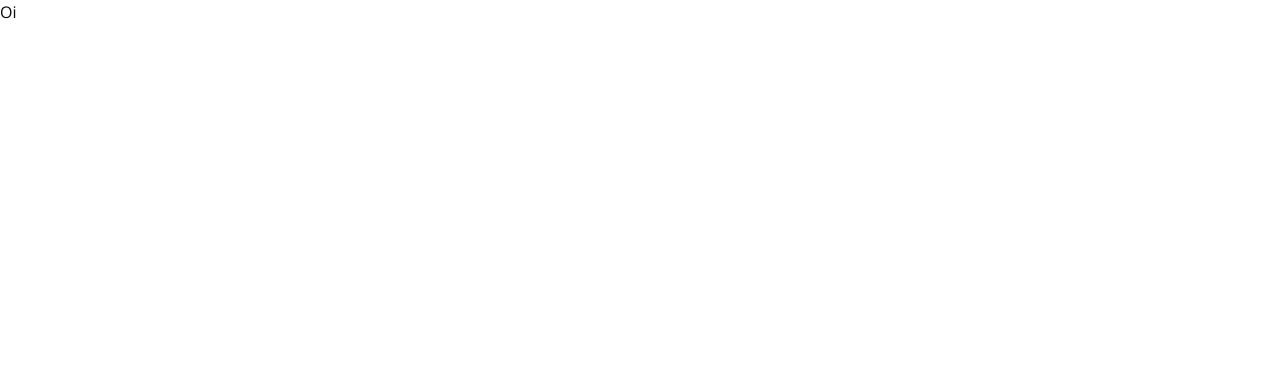
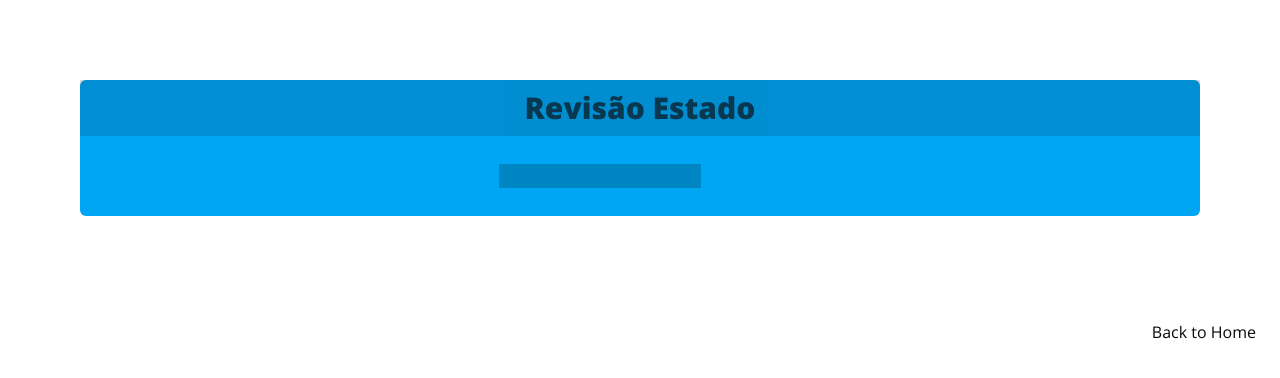
Before and after one commit to ferdsleite/estudos-gerenciamento-de-estado, a Next.js app: page /revisao/estado in a window 1280 px wide. Shown: the top 378 px of the page. Built offline with nearby package versions, Linux system fonts and the light colour scheme.

Commit message:
estado revisado

```diff
--- a/src/pages/revisao/estado.tsx
+++ b/src/pages/revisao/estado.tsx
@@ -1,5 +1,33 @@
+import Area from "@/components/template/Area";
+import Link from "next/link";
+import { useState } from "react";
+
 export default function Estado() {
+    const [texto, setTexto] = useState('');
+
+
     return (
-        <div>Oi</div>
+        <div>
+            <div className="p-20">
+                <Area title="Revisão Estado" color="sky">
+                    <input
+                        type="text"
+                        className="input"
+                        value={texto}
+                        onChange={e => {
+                            setTexto(e.target.value)
+                        }}
+                    />
+                    <span className="ml-20">{texto}</span>
+
+                </Area>
+            </div>
+            <div className="flex justify-end items-end p-6">
+                <Link href="/">
+                    Back to Home
+                </Link>
+            </div>
+        </div>
+
     )
 }
--- a/src/styles/globals.css
+++ b/src/styles/globals.css
@@ -1,7 +1,7 @@
 @import url('https://fonts.googleapis.com/css2?family=Open+Sans:ital,wght@0,300..800;1,300..800&display=swap');
 @import "tailwindcss";
 
-@source inline('{sm:,md:,lg:,xl:,}bg-{red,blue,green,yellow,purple,pink}-{100..900}');
+@source inline('{sm:,md:,lg:,xl:,}bg-{red,sky,green,yellow}-{100..900}');
 
 :root {
   --background: #ffffff;
@@ -29,3 +29,9 @@ body {
   color: var(--foreground);
   font-family: var(--font-display);
 }
+
+@layer components {
+  .input {
+    @apply bg-black/20
+  }
+}
```
Also changed, not shown: 1 other file (tests, documents, lock files or other folders).
